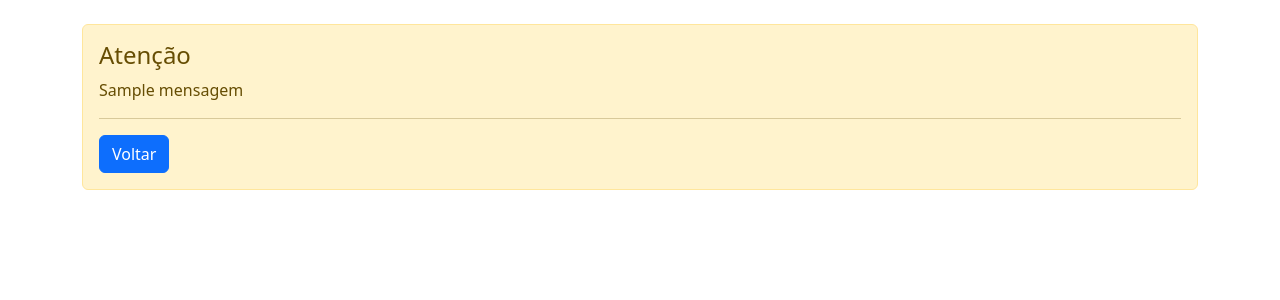
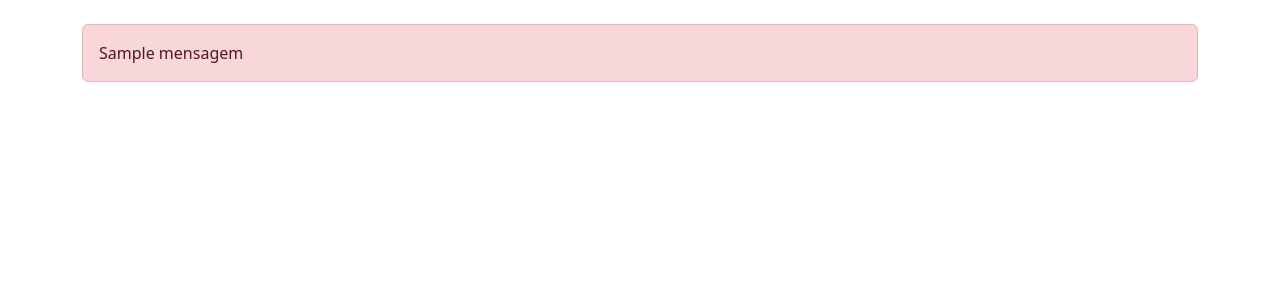
Before and after one commit to awerneck/lista_presenca, a Flask app: template templates/erro.html in a window 1280 px wide. Shown: the part 56-356 px from the top of the page. Run offline with Flask 3, Linux system fonts and the light colour scheme; the template is opened without the code that fills it: most values are stand-ins (such as "Sample title", 1, 10 or a date in 2020).

Commit message:
Update erro.html

```diff
--- a/templates/erro.html
+++ b/templates/erro.html
@@ -1,10 +1,4 @@
 {% extends "base.html" %}
-{% block title %}Erro{% endblock %}
 {% block content %}
-<div class="alert alert-warning" role="alert">
-  <h4 class="alert-heading">Atenção</h4>
-  <p>{{ mensagem }}</p>
-  <hr>
-  <a class="btn btn-primary" href="/">Voltar</a>
-</div>
+<div class="alert alert-danger">{{ mensagem }}</div>
 {% endblock %}
```
